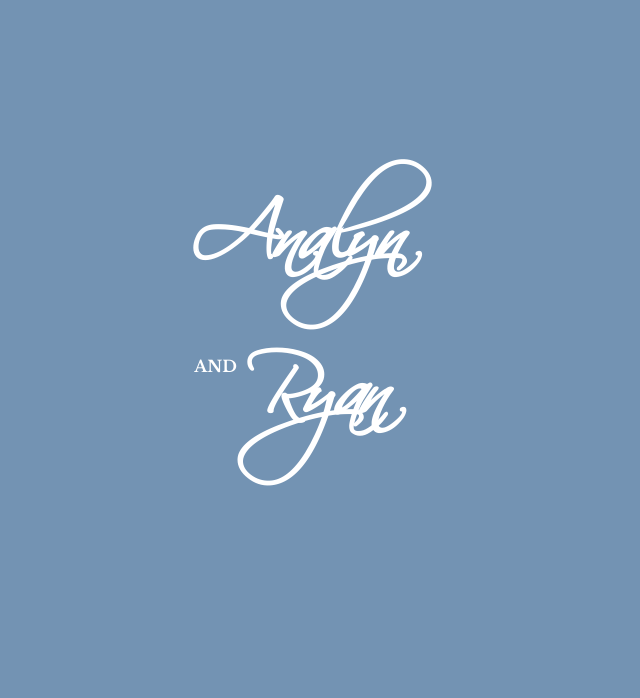
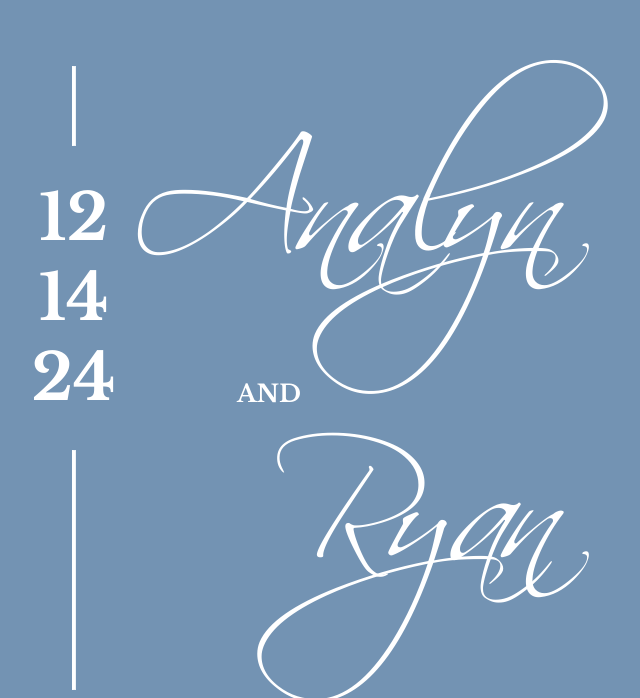
Before and after one commit to emilcahila/rsvp, a Next.js app: page / in a window 1280 px wide. Shown: the part 102-800 px from the top of the page, without its empty margins (341-981 px from the left). Built offline with nearby package versions, Linux system fonts and the light colour scheme.

Commit message:
Better state

```diff
--- a/src/hero/HeroOneButton.tsx
+++ /dev/null
@@ -1,15 +0,0 @@
-import React from 'react';
-
-type IHeroOneButtonProps = {
-  title: React.ReactNode;
-};
-
-const HeroOneButton = (props: IHeroOneButtonProps) => (
-  <header className="text-center">
-    <h1 className="whitespace-pre-line text-5xl font-bold leading-hero text-gray-900">
-      {props.title}
-    </h1>
-  </header>
-);
-
-export { HeroOneButton };
--- a/src/styles/global.css
+++ b/src/styles/global.css
@@ -31,3 +31,41 @@
 .font-LibreBaskerville {
   font-family: 'LibreBaskerville-Regular', sans-serif;
 }
+
+.wrap {
+  position: relative;
+  display: flex;
+  flex-direction: column;
+  align-items: center;
+}
+
+.box {
+  position: relative;
+  width: 100%;
+  display: flex;
+  justify-content: center;
+}
+
+.figure {
+  text-align: center;
+}
+
+.figure p {
+  margin: 0;
+}
+
+.border {
+  border-left: 3px solid #FFFFFF; /* Change the border color to white */
+  position: absolute;
+}
+
+.top-border {
+  height: 5rem; /* Adjust this value if needed */
+  top: -5rem;
+}
+
+.bottom-border {
+  height: 15rem; /* Adjust this value to control the length of the line */
+  bottom: -15rem;
+  margin-top: 2rem; /* Add space between the number 56 and the border */
+}
--- a/src/templates/Hero.tsx
+++ b/src/templates/Hero.tsx
@@ -1,29 +1,43 @@
 import React from 'react';
-
-import { HeroOneButton } from '../hero/HeroOneButton';
 
 const Hero = () => {
   return (
     <div className="flex min-h-screen items-center justify-center">
-      <HeroOneButton
-        title={
-          <div className="flex w-full">
-            <div className="flex-col items-center">
-              <p className="font-Scriptina text-10xl pb-16 text-white">
-                Analyn
-              </p>
-              <div className="flex items-center">
-                <p className="font-LibreBaskervilleBold p-1 text-base text-white">
-                  AND
-                </p>
-                <p className="font-Scriptina text-10xl p-1 pt-5 text-white">
-                  Ryan
-                </p>
-              </div>
+      <div className="font-LibreBaskervilleBold text-10xl flex w-full items-center justify-center">
+        <div className="wrap">
+          <div className="box">
+            <div className="top-border border"></div>
+          </div>
+          <div className="box text-6xl text-white">
+            <div className="figure">
+              <div className="mt-8 leading-tight">12</div>
+              <div className="leading-tight">14</div>
+              <div className="mb-8 leading-tight">24</div>
             </div>
           </div>
-        }
-      />
+          <div className="box">
+            <div className="bottom-border border"></div>
+          </div>
+        </div>
+        <div className="ml-4 flex-col items-center text-white">
+          <div className="mb-20 ">
+            <p className="font-Scriptina" style={{ fontSize: '10rem' }}>
+              Analyn
+            </p>
+          </div>
+          <div className="text-center" style={{ marginRight: '10rem' }}>
+            <p className="font-LibreBaskervilleBold p-1 text-2xl">AND</p>
+          </div>
+          <div className="text-right">
+            <p
+              className="font-Scriptina"
+              style={{ fontSize: '10rem', lineHeight: '8rem' }}
+            >
+              Ryan
+            </p>
+          </div>
+        </div>
+      </div>
     </div>
   );
 };
```
